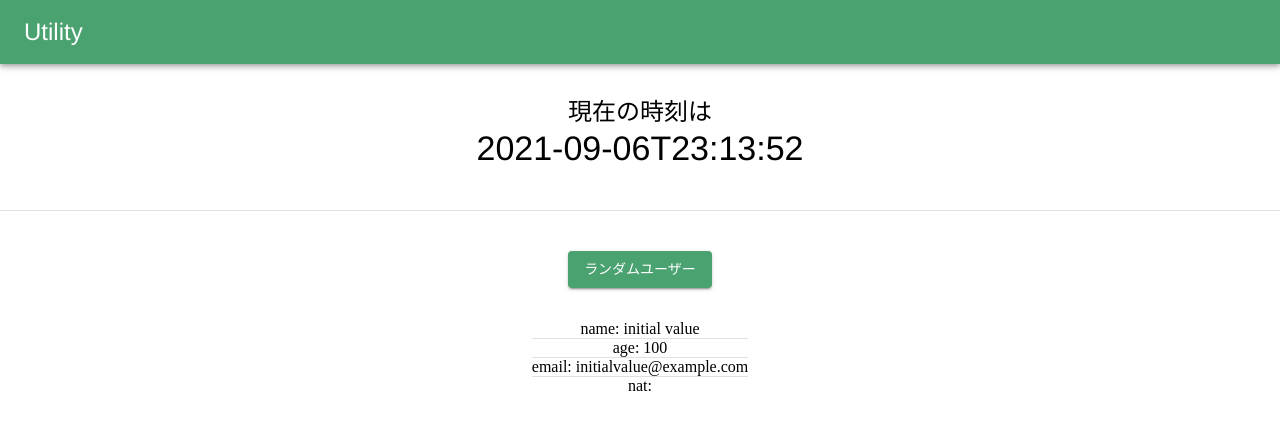
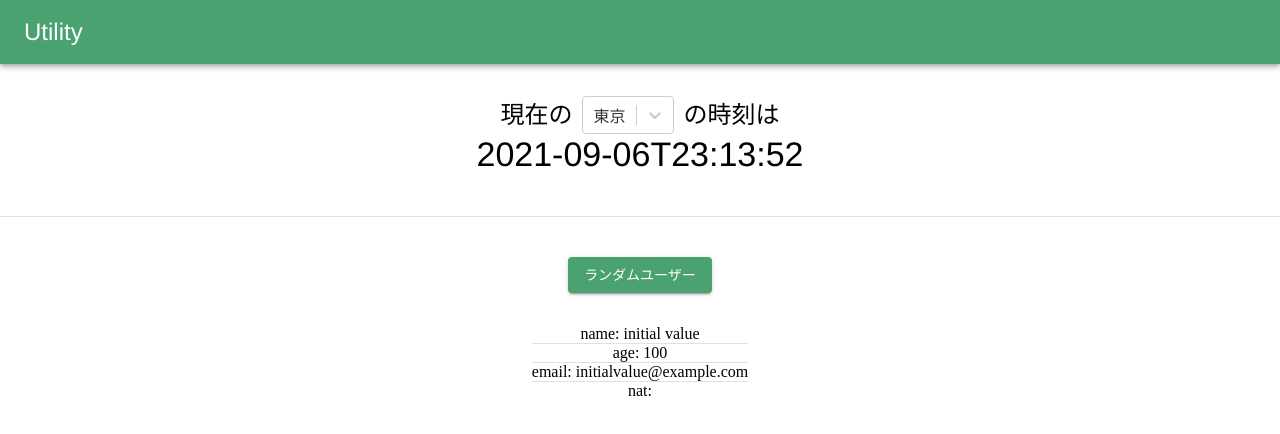
Before and after one commit to Lincale/clock, a Next.js app: page / in a window 1280 px wide. Shown: the top 434 px of the page. Built offline with nearby package versions, Linux system fonts and the light colour scheme.

Commit message:
選択したロケールによって時刻が変わるように修正した

```diff
--- /dev/null
+++ b/src/components/clock/LocaleForm.tsx
@@ -0,0 +1,54 @@
+import React from 'react';
+import Select, { SingleValue } from 'react-select';
+import { Controller, useForm } from 'react-hook-form';
+
+export type LocaleFormProps = {
+  setLocale: (localeValue: string) => void;
+};
+
+interface ILocaleFormInput {
+  locale: { label: string; value: string };
+}
+
+const options = [
+  { label: '東京', value: 'Asia/Tokyo' },
+  { label: '世界協定時間', value: 'Etc/GMT' },
+  { label: '北京', value: 'Asia/Shanghai' },
+  { label: 'ロサンゼルス', value: 'America/Los_Angeles' },
+  { label: 'ロンドン', value: 'Europe/London' },
+];
+
+const defaultValue = { label: '東京', value: 'Asia/Tokyo' };
+
+export const LocaleForm: React.FC<LocaleFormProps> = ({ setLocale }) => {
+  const { control } = useForm<ILocaleFormInput>();
+
+  return (
+    <form>
+      <Controller
+        name='locale'
+        control={control}
+        render={({ field: { onChange, ...field } }) => {
+          const onLocaleChange = (
+            newValue: SingleValue<{
+              label: string;
+              value: string;
+            }>
+          ) => {
+            onChange(newValue);
+            if (newValue) setLocale(newValue.value);
+          };
+
+          return (
+            <Select
+              {...field}
+              options={options}
+              defaultValue={defaultValue}
+              onChange={onLocaleChange}
+            />
+          );
+        }}
+      />
+    </form>
+  );
+};
--- a/src/components/clock/RealTimeClock.tsx
+++ b/src/components/clock/RealTimeClock.tsx
@@ -1,26 +1,33 @@
 import { Box, Typography } from '@mui/material';
-import dayjs from 'dayjs';
 import React, { useEffect, useState } from 'react';
+import { useClock } from 'src/hooks/useClock';
 import { FlexibleBox } from '../common/FlexibleBox';
+import { LocaleForm } from './LocaleForm';
 
-export type RealTimeClockProps = {};
+export type RealTimeClockProps = { mx: string };
 
-const RealTimeClock: React.FC<RealTimeClockProps> = () => {
-  const [clock, setClock] = useState(
-    dayjs().tz().format('YYYY-MM-DDTHH:mm:ss')
-  );
+const RealTimeClock: React.FC<RealTimeClockProps> = ({ ...props }) => {
+  const [locale, setLocale] = useState('Asia/Tokyo');
 
-  useEffect(() => {
-    const timer = setInterval(() => {
-      setClock(dayjs().tz().format('YYYY-MM-DDTHH:mm:ss'));
-    }, 1000);
-
-    return () => clearInterval(timer);
-  }, [clock]);
+  const clock = useClock({ tz: locale });
 
   return (
     <FlexibleBox>
-      <Typography variant={'h5'}>現在の時刻は</Typography>
+      <Box
+        sx={{
+          display: 'flex',
+          flexDirection: 'row',
+          alignItems: 'center',
+        }}
+      >
+        <Typography sx={{ mx: props.mx }} variant={'h5'}>
+          現在の
+        </Typography>
+        <LocaleForm setLocale={setLocale} />
+        <Typography sx={{ mx: props.mx }} variant={'h5'}>
+          の時刻は
+        </Typography>
+      </Box>
       <Typography variant={'h4'}>{clock}</Typography>
     </FlexibleBox>
   );
--- a/src/pages/index.tsx
+++ b/src/pages/index.tsx
@@ -32,7 +32,7 @@ const Home: NextPage = () => {
         divider={<Divider orientation='horizontal' flexItem />}
         spacing={5}
       >
-        <RealTimeClock />
+        <RealTimeClock mx={'10px'} />
         <RandomUser />
       </Stack>
     </Box>
```
